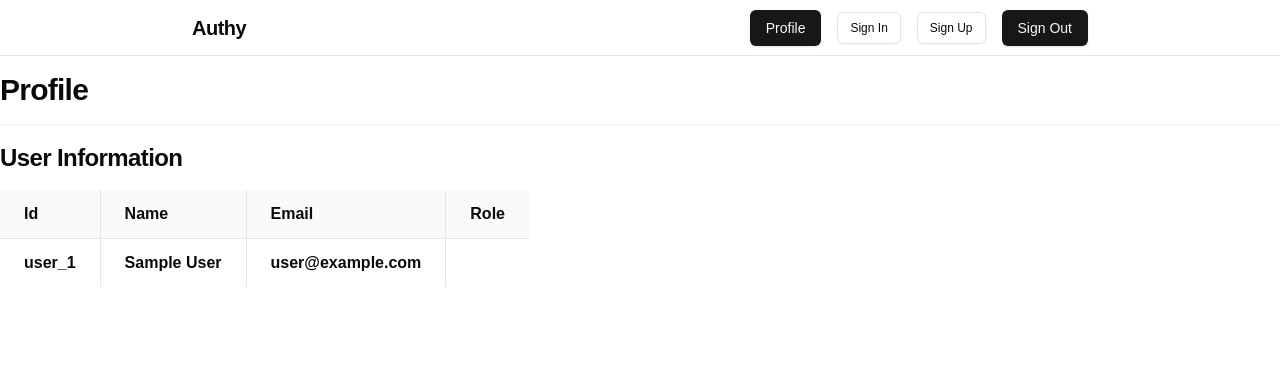
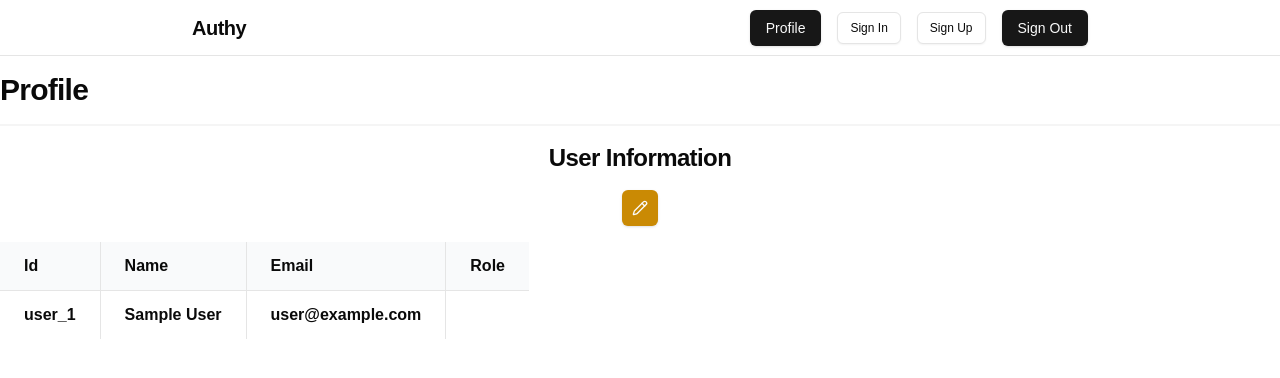
Before and after one commit to KennedyMungai/authjs-nodemailer, a Next.js app: page /profile in a window 1280 px wide. Shown: the top 378 px of the page. Built offline with nearby package versions, Linux system fonts and the light colour scheme; no server answers; sample sign-in values are in the browser's storage; what next-safe-action would draw is missing.

Commit message:
Rendered the update user info form

```diff
--- a/src/app/profile/_components/update-user-info-form.tsx
+++ b/src/app/profile/_components/update-user-info-form.tsx
@@ -59,7 +59,6 @@ const UpdateUserInfoForm = ({ user }: Props) => {
             Update your user information below
           </DialogDescription>
         </DialogHeader>
-      </DialogContent>
         <Separator />
         <div>
           <Form {...form}>
@@ -92,6 +91,7 @@ const UpdateUserInfoForm = ({ user }: Props) => {
             </form>
           </Form>
         </div>
+      </DialogContent>
     </Dialog>
   );
 };
--- a/src/app/profile/page.tsx
+++ b/src/app/profile/page.tsx
@@ -1,5 +1,7 @@
 import { auth } from "@/auth";
 import { protectServer } from "@/lib/session-hooks";
+import { User } from "next-auth";
+import UpdateUserInfoForm from "@/app/profile/_components/update-user-info-form";
 
 const ProfilePage = async () => {
   await protectServer();
@@ -12,9 +14,13 @@ const ProfilePage = async () => {
         <h1 className="text-3xl font-bold tracking-tight">Profile</h1>
         <div className="my-4 h-0.5 bg-muted" />
         <>
-          <h2 className="text-2xl font-bold tracking-tight">
-            User Information
-          </h2>
+          <div className="flex flex-col items-center justify-between gap-4">
+            <h2 className="text-2xl font-bold tracking-tight">
+              User Information
+            </h2>
+            <UpdateUserInfoForm user={session?.user as User} />
+          </div>
+
           <table className="mt-4 table-auto divide-y">
             <thead>
               <tr className="divide-x">
```
Lines whose indentation alone changed are shown as unchanged.
